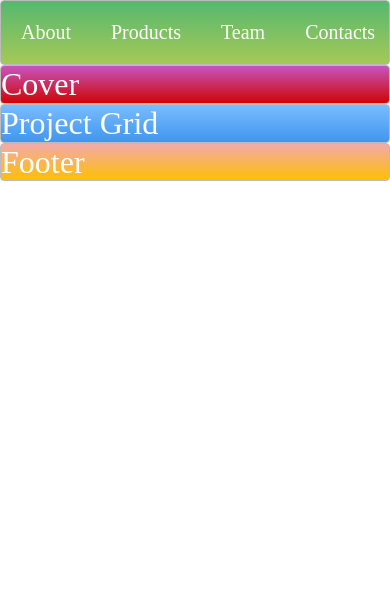
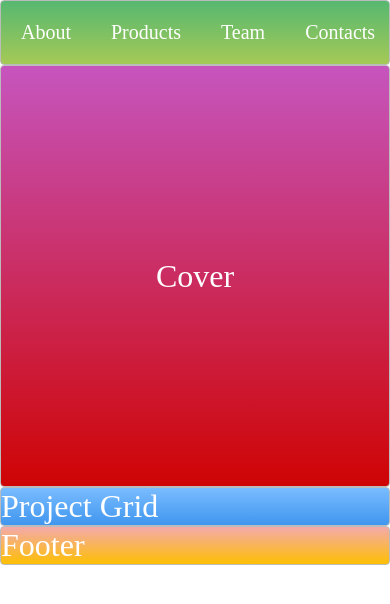
Before and after one commit to Ragulan-R/gridlayoutproj, a plain HTML site: page index.html in a window 390 px wide. Drawn offline with Linux system fonts and the light colour scheme.

Commit message:
added responsive cover

```diff
--- a/index.html
+++ b/index.html
@@ -16,7 +16,7 @@
         <li class="push"><a href="">Contacts</a></li>
       </ul>
     </nav>
-    <div class="zone red">Cover</div>
+    <div class="zone container red">Cover</div>
     <div class="zone blue">Project Grid</div>
     <div class="zone yellow">Footer</div>
   </body>
--- a/style.css
+++ b/style.css
@@ -277,6 +277,14 @@ a {
   margin-left: auto;
 }
 
+/* cover */
+.container {
+  display: flex;
+  align-items: center;
+  justify-content: center;
+  height: 50vh;
+}
+
 /*https://paulund.co.uk/how-to-create-shiny-css-buttons*/
 /***********************************************************************
  *  Green Background
```
